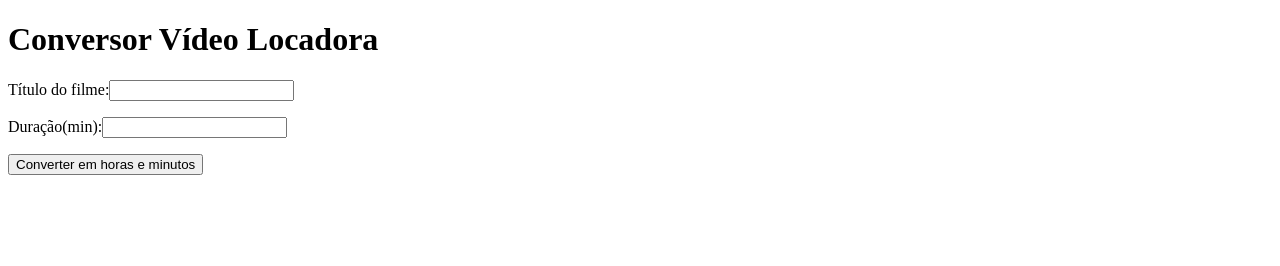
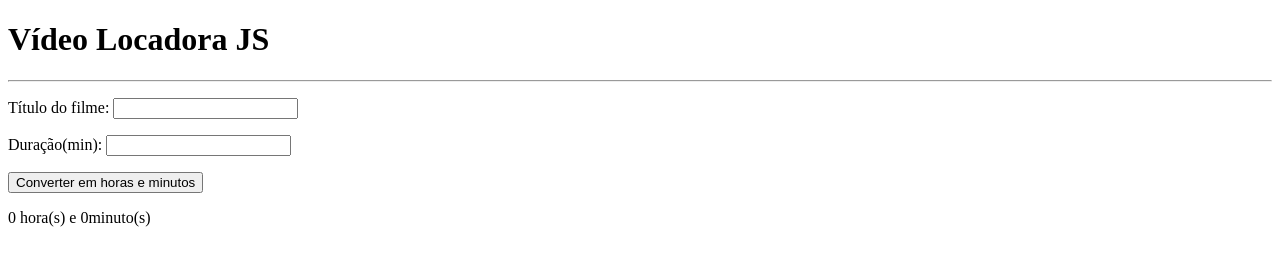
Before and after one commit to viitorfernandess/Estudo-Logica-de-Programacao, a plain HTML site: page exercicio-05/index.html in a window 1280 px wide. Both pictures are taken after a click on the button "Converter em horas e minutos". Drawn offline with Linux system fonts and the light colour scheme.

Commit message:
Correção do exercício

```diff
--- a/exercicio-05/index.html
+++ b/exercicio-05/index.html
@@ -5,21 +5,25 @@
     <meta charset="UTF-8">
     <meta name="viewport" content="width=device-width, initial-scale=1.0">
     <title>Exercício 05</title>
-    <script src="index.js"></script>
 </head>
 <!-- Elaborar um programa para uma Vídeo Locadora, que leia o título e a duração de um filme em minutos. Exiba o título do filme e converta a duração para horas e minutos. -->
 
 <body>
-    <h1>Conversor Vídeo Locadora</h1>
-    <p>
-        <label>Título do filme:<input type="text" id="filme" name="filme" /></label>
-    <p>
-        <label>Duração(min):<input type="text" id="duracao" name="duracao" /></label>
+    <h1>Vídeo Locadora JS</h1>
+    <hr>
+    <p> Título do filme:
+        <input type="text" id="inTitulo">
+    </p>
+    <p> Duração(min):
+        <input type="text" id="inDuracao">
     </p>
     <p>
-        <input type="button" value="Converter em horas e minutos" onclick="tituloDoFilme()">
+        <input type="button" value="Converter em horas e minutos" id="btConverter">
     </p>
-    <p id="resposta"></p>
+    <p id="outTitulo"></p>
+    <p id="outDuracao"></p>
+    <script src="index.js"></script>
+
 </body>
 
 </html>
--- a/exercicio-05/index.js
+++ b/exercicio-05/index.js
@@ -1,12 +1,29 @@
-function tituloDoFilme() {
-    var filme = document.getElementById("filme").value
-    document.getElementById("resposta").innerHTML = filme
+function converterDuracao() {
+    // Cria referência aos elementos da página
+    var inTitulo = document.getElementById("inTitulo")
+    var inDuracao = document.getElementById("inDuracao")
+    var outTitulo = document.getElementById("outTitulo")
+    var outDuracao = document.getElementById("outDuracao")
+
+
+    // obtém conteúdos dos campos de entrada
+    var titulo = inTitulo.value
+    var duracao = Number(inDuracao.value)
+
+    // arredonda para baixo o resultado da divisão
+    var horas = Math.floor(duracao / 60)
+
+    // obtém o resto da divisão entre os números
+    var minutos = duracao % 60
+
+    // alerta o conteúdo dos parágrafos de resposta
+    outTitulo.textContent = titulo
+    outDuracao.textContent = horas + " hora(s) e " + minutos + "minuto(s)"
 }
 
-function duracaoDoFilme() {
-    var duracao = document.getElementById("duracao").value
-    document.getElementById("resposta").innerHTML = duracao()
-}
 
-var converter = document.getElementById("converter")
-converter.onclick = tituloDoFilme
+// cria uma referência ao elemento btConverter (botão)
+var btConverter = document.getElementById("btConverter")
+
+// registra um evento associado ao botão, para carregar uma função
+btConverter.addEventListener("click", converterDuracao)
```
